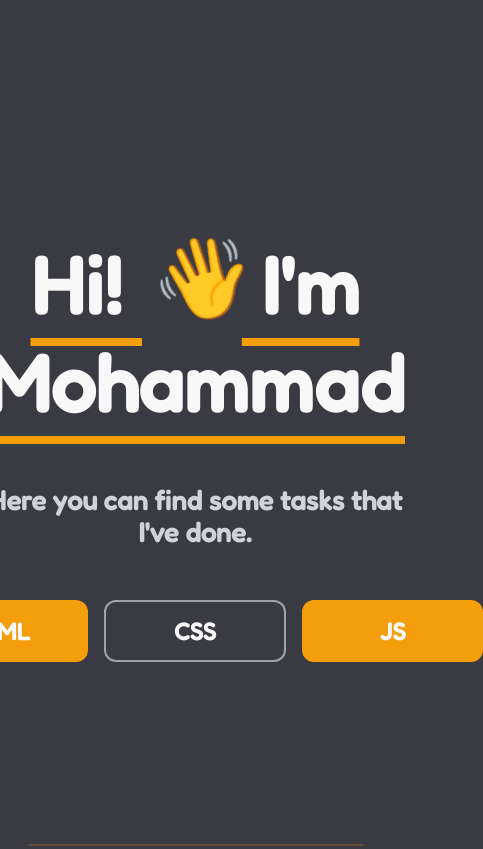
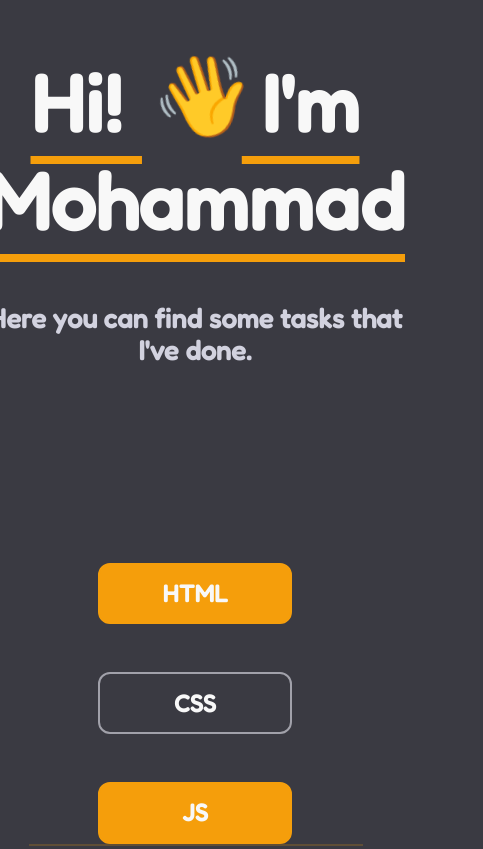
Before and after one commit to m0hammad2Z/FPE, a plain HTML site: page index.html in a window 390 px wide. Shown: the top 849 px of the page, 483 px wide, since content can reach past the window. Drawn offline with Linux system fonts and the light colour scheme.

Commit message:
Task 5 - JS Updated

```diff
--- a/style.css
+++ b/style.css
@@ -232,10 +232,12 @@ hr{
     flex-direction: column;
     justify-content: center;
     align-items: center;
-    gap: 1em;
+    gap: 10em;
     width: 100%;
     height: 100vh;
 }
+
+
 
 .home > .title> h1{
     font-size: 5em;
@@ -357,3 +359,17 @@ option{
     cursor: pointer;
 
 }
+
+@media screen and (max-width: 1000px) {
+
+    .home .btns {
+        width: 100%;
+        gap: 3em;
+        flex-direction: column;
+    }
+
+    .home .btns a{
+        width: 40%;
+    }
+
+}
```
